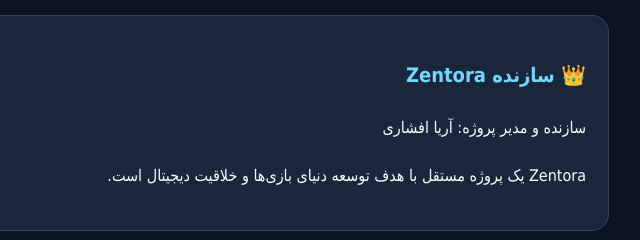
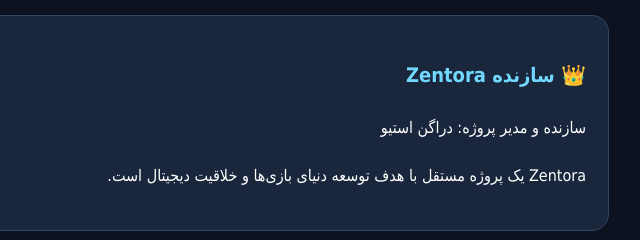
Before and after one commit to ARIA22626/zentora, a plain HTML site: page about.html in a window 1280 px wide. Shown: the part 1411-1651 px from the top of the page, 488-1128 px from the left. Drawn offline with Linux system fonts and the light colour scheme.

Commit message:
Update about.html

```diff
--- a/about.html
+++ b/about.html
@@ -134,7 +134,7 @@ Zentora یک پلتفرم سرگرمی و بازی‌سازی است که با
 <section class="card">
 <h2>👑 سازنده Zentora</h2>
 <p>
-سازنده و مدیر پروژه: آریا افشاری
+سازنده و مدیر پروژه: دراگن استیو
 </p>
 <p>
 Zentora یک پروژه مستقل با هدف توسعه دنیای بازی‌ها و خلاقیت دیجیتال است.
```
